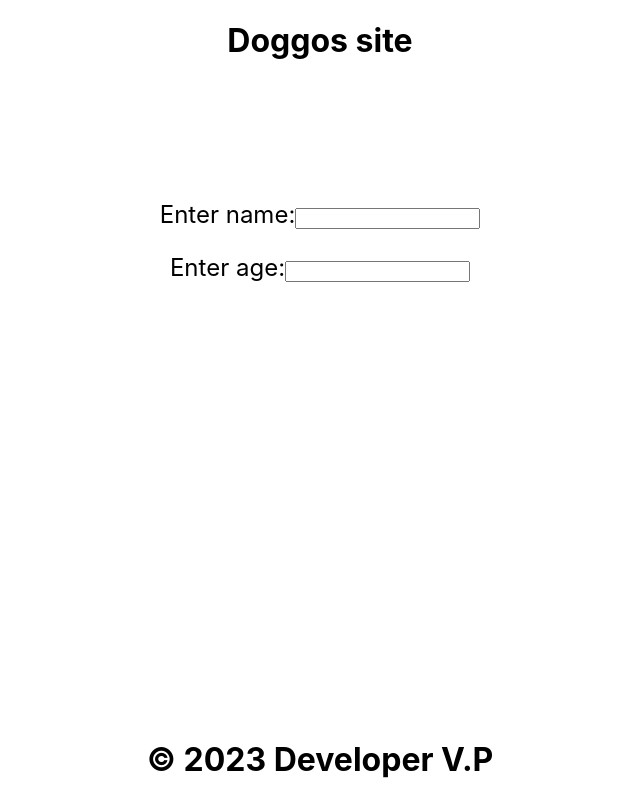
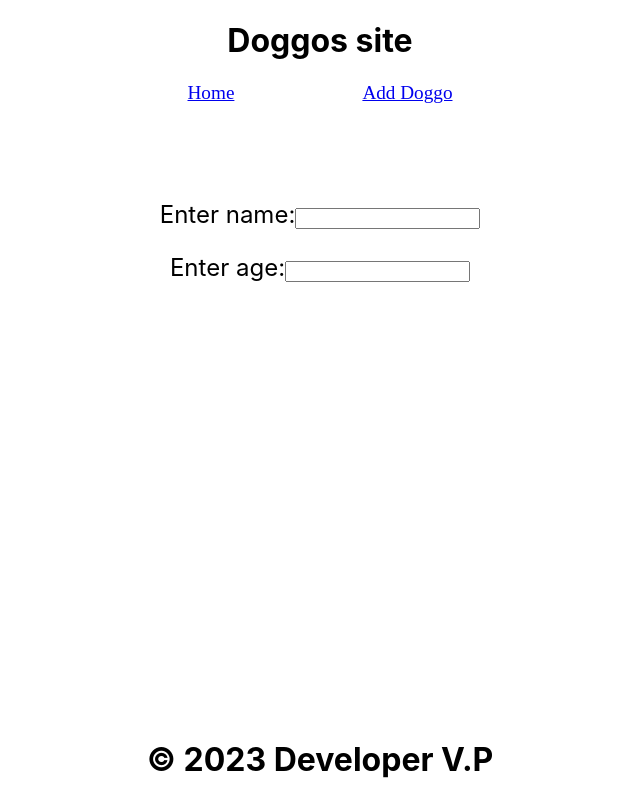
Before and after one commit to vovapetrivskyi/front-end, a React (Create React App) app: page /AddEdit in a window 1280 px wide. Shown: the whole page, without its empty margins (320-960 px from the left). Built offline with nearby package versions, Linux system fonts and the light colour scheme.

Commit message:
header with links

```diff
--- a/package.json
+++ b/package.json
@@ -9,7 +9,7 @@
     "react": "^18.2.0",
     "react-dom": "^18.2.0",
     "react-router-dom": "^6.16.0",
-    "react-scripts": "5.0.1",
+    "react-scripts": "^5.0.1",
     "web-vitals": "^2.1.4"
   },
   "scripts": {
--- a/src/Header/Header.js
+++ b/src/Header/Header.js
@@ -1,9 +1,14 @@
+import { Link } from "react-router-dom";
 import "./header.css";
 
 function Header() {
   return (
     <div className="header">
       <h1 class="centeredTextAlign">Doggos site</h1>
+      <nav className="centeredTextAlign">
+            <Link to="/" className="link">Home</Link>
+            <Link to="/AddEdit" className="link">Add Doggo</Link>
+      </nav>
     </div>
   );
 }
--- a/src/Header/header.css
+++ b/src/Header/header.css
@@ -14,3 +14,9 @@
   right: 0px;
   overflow: hidden;
 }
+
+.link {
+  margin: 5%;
+  font-family: cursive;
+  font-size: larger;
+}
```
Also changed, not shown: 1 other file (tests, documents, lock files or other folders).
